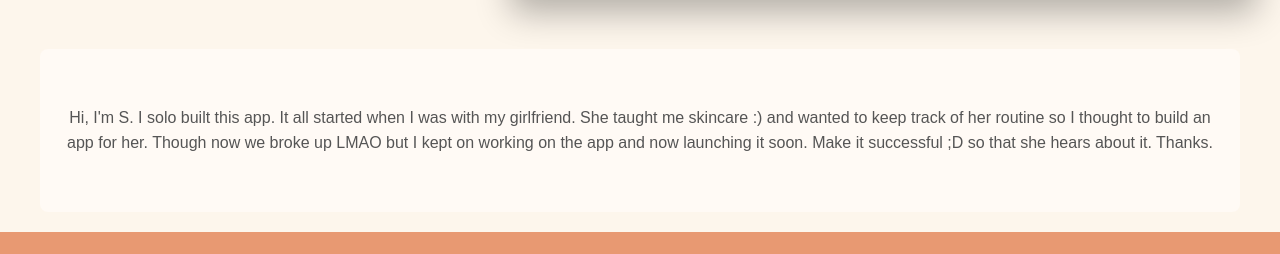
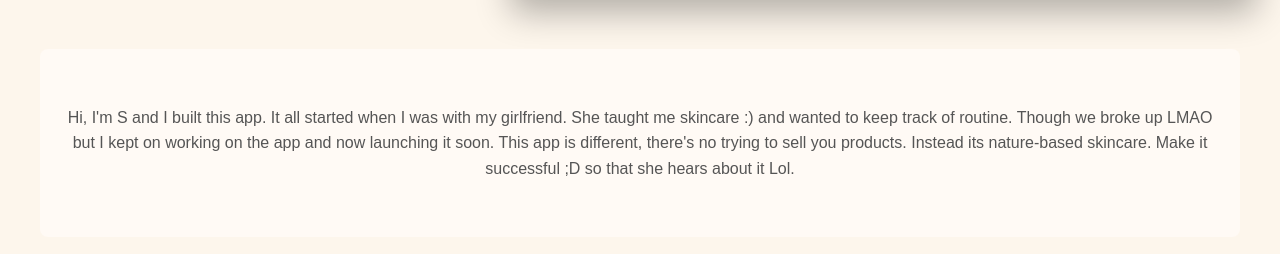
Before and after one commit to prayogcompany/prayogcompany.com, a website: page clearlyyou/index.html in a window 1280 px wide. Shown: the part 698-952 px from the top of the page. Drawn offline with Linux system fonts and the light colour scheme.

Commit message:
edit personal-story

```diff
--- a/clearlyyou/index.html
+++ b/clearlyyou/index.html
@@ -314,10 +314,11 @@
         </main>
 
         <section class="personal-story">
-            <p>Hi, I'm S. I solo built this app. It all started when I was with my girlfriend.
-                She taught me skincare :) and wanted to keep track of her routine so I thought to build an app for her.
-                Though now we broke up LMAO but I kept on working on the app and now launching it soon.
-                Make it successful ;D so that she hears about it. Thanks.</p>
+            <p>Hi, I'm S and I built this app. It all started when I was with my girlfriend.
+                She taught me skincare :) and wanted to keep track of routine.
+                Though we broke up LMAO but I kept on working on the app and now launching it soon.
+                This app is different, there's no trying to sell you products. Instead its nature-based skincare.
+                Make it successful ;D so that she hears about it Lol. </p>
         </section>
 
     </div> <!-- Closing .container -->
```
